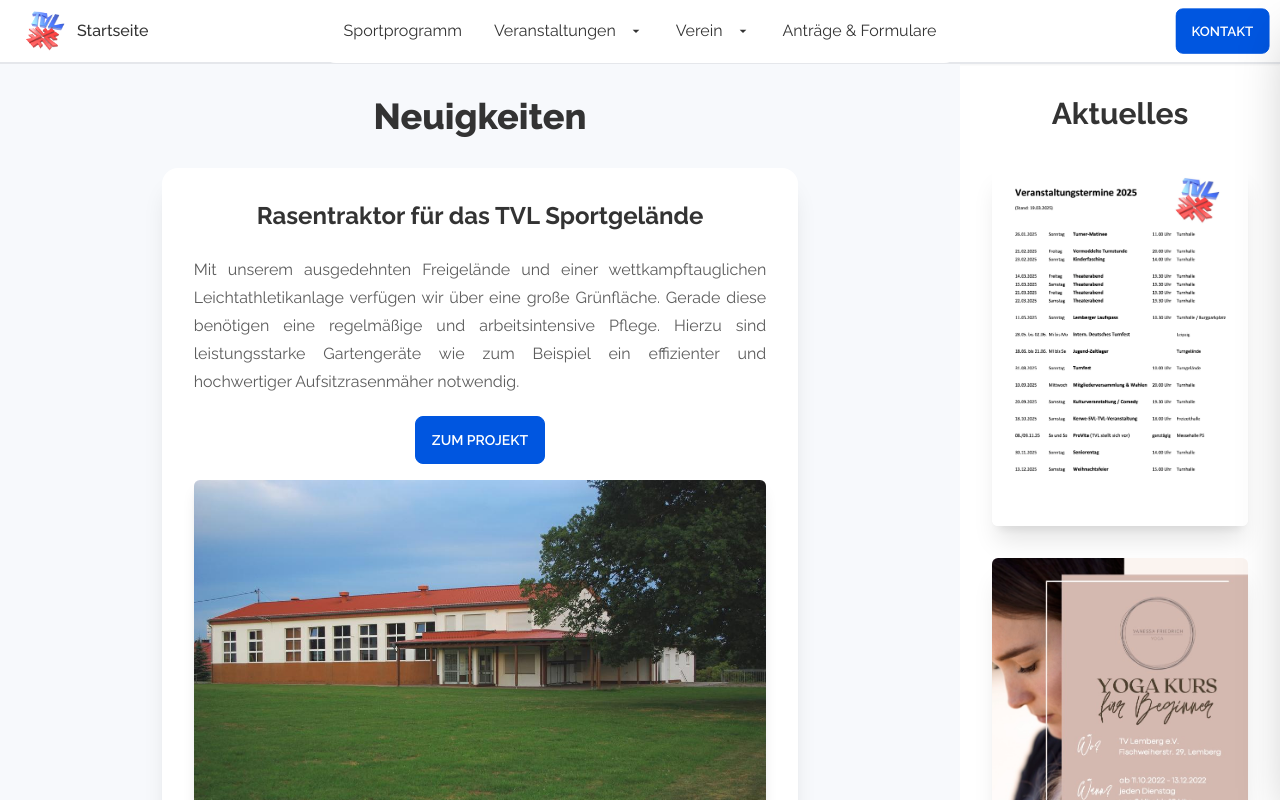
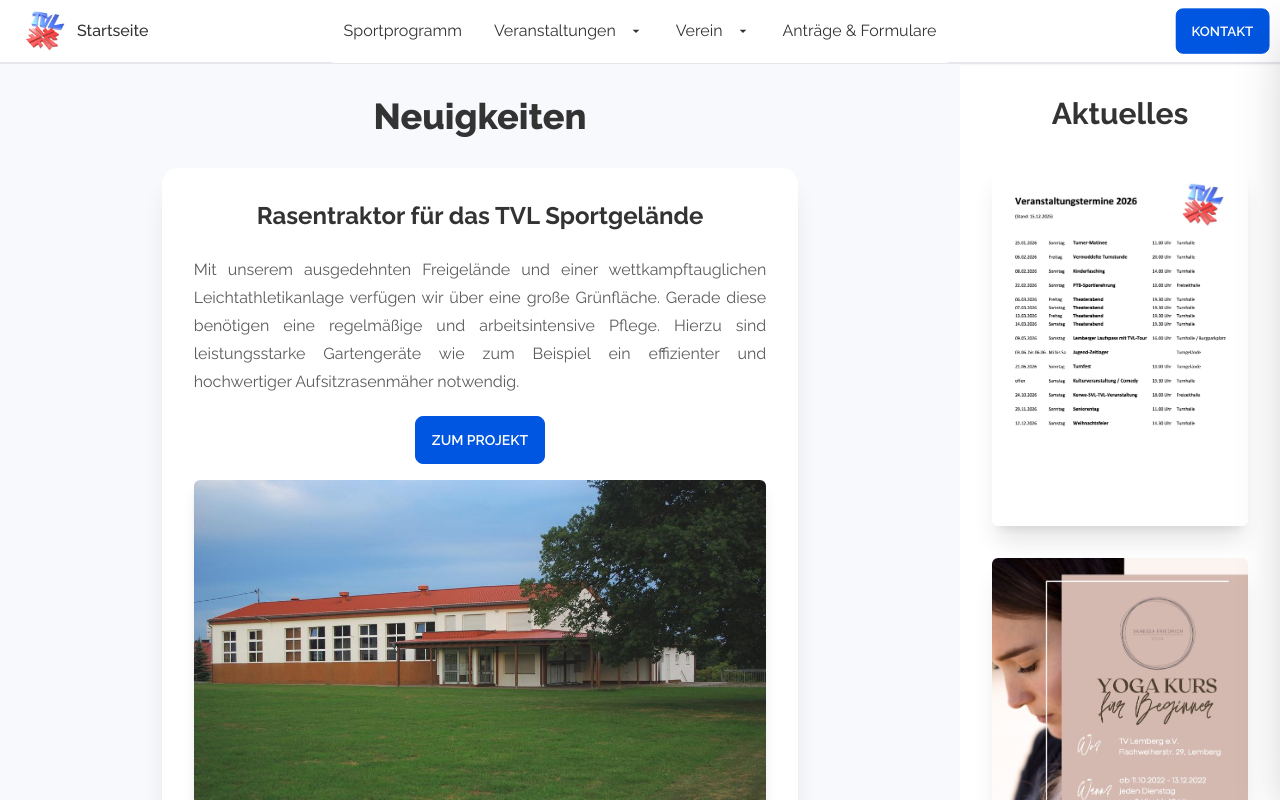
Before and after one commit to paulf98/tvlemberg, a Next.js app: page / in a window 1280 px wide. Built offline with nearby package versions, Linux system fonts and the light colour scheme.

Commit message:
chore: replace termine

```diff
--- a/src/components/Sidebar.tsx
+++ b/src/components/Sidebar.tsx
@@ -3,7 +3,7 @@ import Yogakurs from '../../public/images/yogakurs.jpg';
 import DAK from '../../public/images/dak.png';
 import Theyson from '../../public/images/logo_theysohn.svg';
 import Faass from '../../public/images/faass.png';
-import Termine25 from '../../public/images/Termine25.jpg';
+import Termine from '../../public/images/Termine26.jpg';
 import { useState, useRef, useEffect } from 'react';
 
 /**
@@ -67,11 +67,11 @@ export default function Sidebar() {
 			{/* Desktop Sidebar */}
 			<aside className='hidden lg:flex flex-col gap-8 w-min-32 max-w-xs min-h-screen p-8'>
 				<h1 className='text-3xl font-bold text-center'>Aktuelles</h1>
-				<a href={Termine25.src} target='_blank' className='hover:bg-base-200'>
+				<a href={Termine.src} target='_blank' className='hover:bg-base-200'>
 					<Image
 						className='shadow-xl rounded-md hover:bg-base-200'
-						src={Termine25}
-						alt='Termine 2025'
+						src={Termine}
+						alt='Termine 2026'
 					/>
 				</a>
 				<Image className='shadow-xl rounded-md hover:bg-base-200' src={Yogakurs} alt='Yogakurs' />
@@ -137,14 +137,10 @@ export default function Sidebar() {
 							{/* Termine 2025 */}
 							<div className='mb-6'>
 								<a
-									href={Termine25.src}
+									href={Termine.src}
 									target='_blank'
 									className='block hover:bg-base-200 rounded-lg p-2 transition-colors duration-200'>
-									<Image
-										className='shadow-lg rounded-md w-full'
-										src={Termine25}
-										alt='Termine 2025'
-									/>
+									<Image className='shadow-lg rounded-md w-full' src={Termine} alt='Termine 2026' />
 								</a>
 							</div>
 
```
Also changed, not shown: public/images/Termine25.jpg (deleted), public/images/Termine26.jpg (added).
